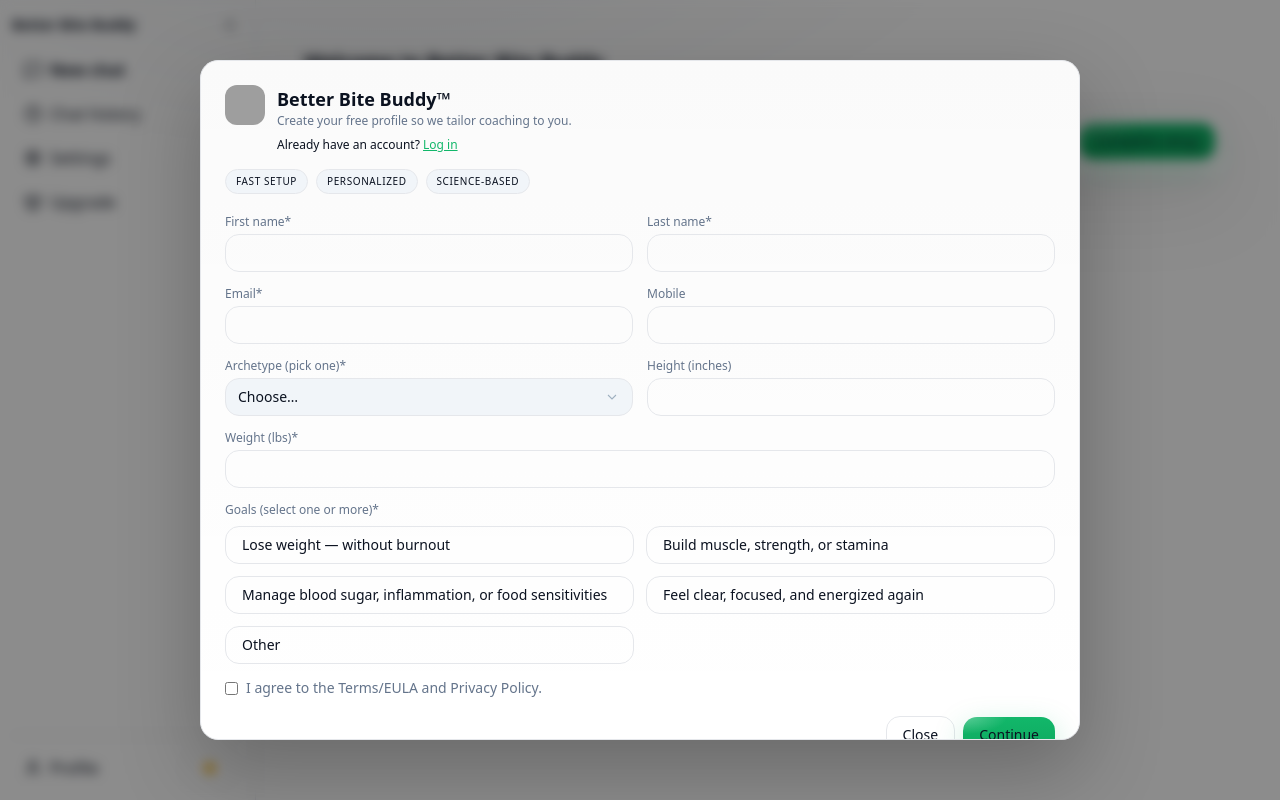
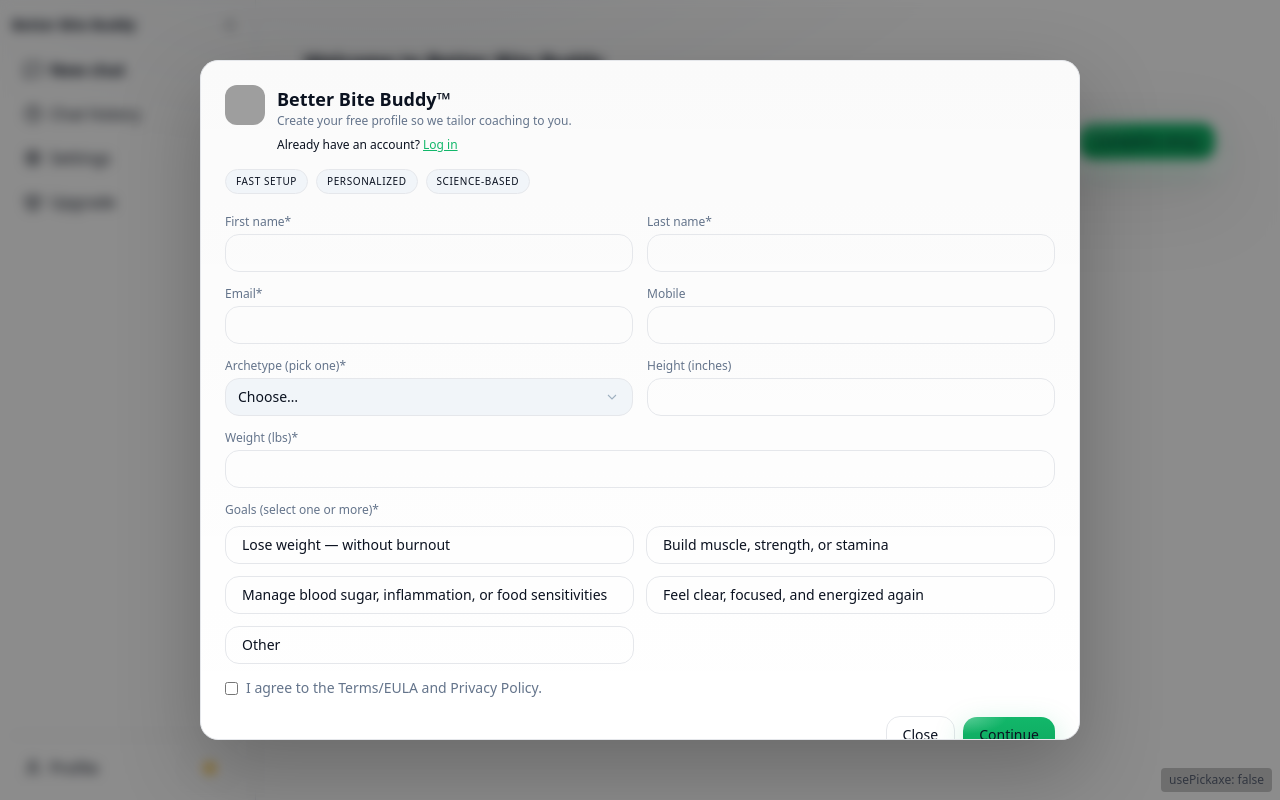
Before and after one commit to haseebservises-ops/bbb-web, a Next.js app: page / in a window 1280 px wide. Built offline with nearby package versions, Linux system fonts and the light colour scheme; no server answers; grey boxes are pictures that could not be loaded.

Commit message:
route: prod pickaxe; non-prod native

```diff
--- a/app/page.tsx
+++ b/app/page.tsx
@@ -9,17 +9,24 @@
 import ReopenSetupButton from "./components/ReopenSetupButton";
 
 export default function Page() {
-  // TEMP DEBUG — remove after you verify once
+  // One-time debug (remove later). Also visible badge at bottom-right.
   if (typeof window !== "undefined") {
     console.log("[BBB] FEATURES.usePickaxe =", FEATURES.usePickaxe);
   }
 
-  // Production → full-screen Pickaxe
+  // If Pickaxe is active, show it full-screen and return early.
   if (FEATURES.usePickaxe) {
-    return <PickaxeEmbed />;
+    return (
+      <>
+        <PickaxeEmbed />
+        <div className="fixed bottom-2 right-2 z-50 text-xs opacity-70 bg-black/30 dark:bg-white/10 px-2 py-1 rounded">
+          usePickaxe: {String(FEATURES.usePickaxe)}
+        </div>
+      </>
+    );
   }
 
-  // Staging/Preview/Local → Onboarding → NativeChat
+  // Otherwise (non-prod default) show our Native path with onboarding
   const [profile, setProfile] = useState<BBBProfile | null>(null);
 
   useEffect(() => {
@@ -32,6 +39,7 @@
           return;
         } catch {}
       }
+      // Minimal fallback profile
       setProfile({
         firstName: "",
         lastName: "",
@@ -71,6 +79,11 @@
           <NativeChat />
         </div>
       )}
+
+      {/* Small badge so you can verify at a glance; remove later */}
+      <div className="fixed bottom-2 right-2 z-50 text-xs opacity-70 bg-black/30 dark:bg-white/10 px-2 py-1 rounded">
+        usePickaxe: {String(FEATURES.usePickaxe)}
+      </div>
     </>
   );
 }
```
